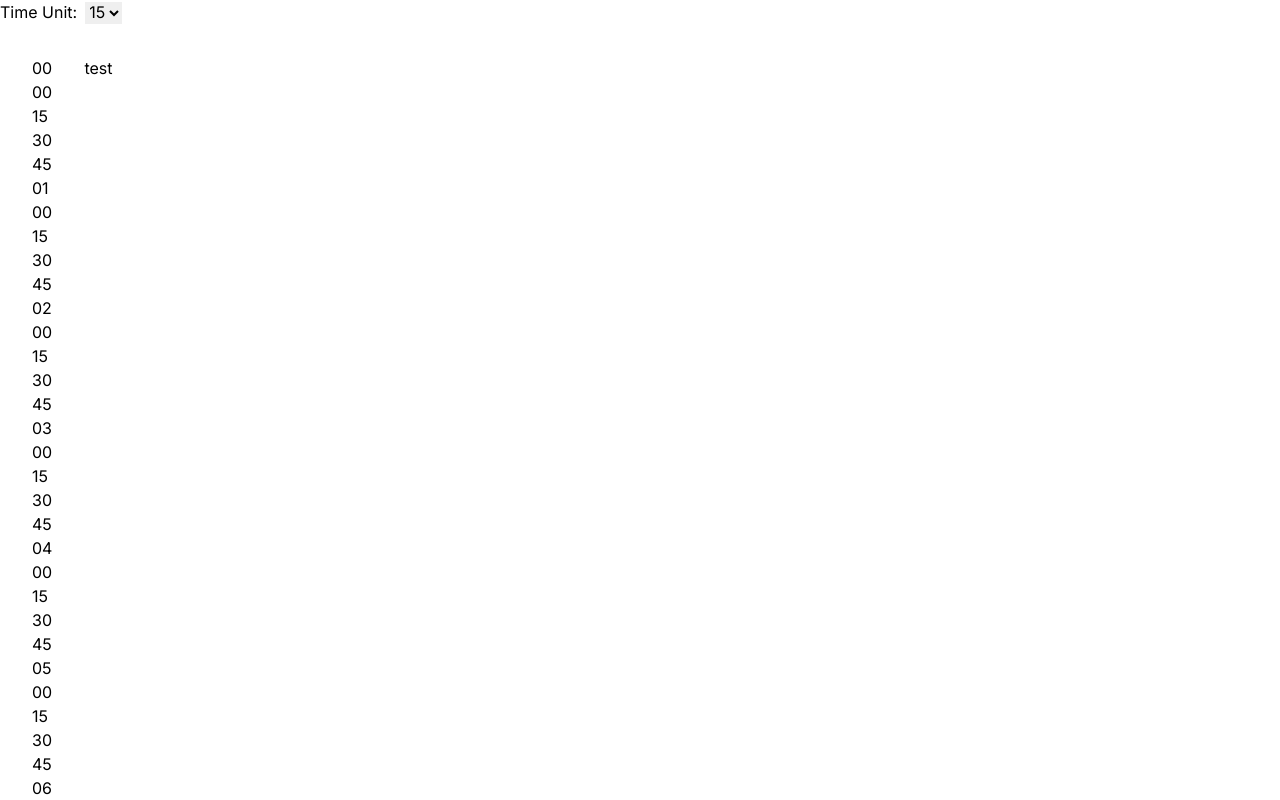
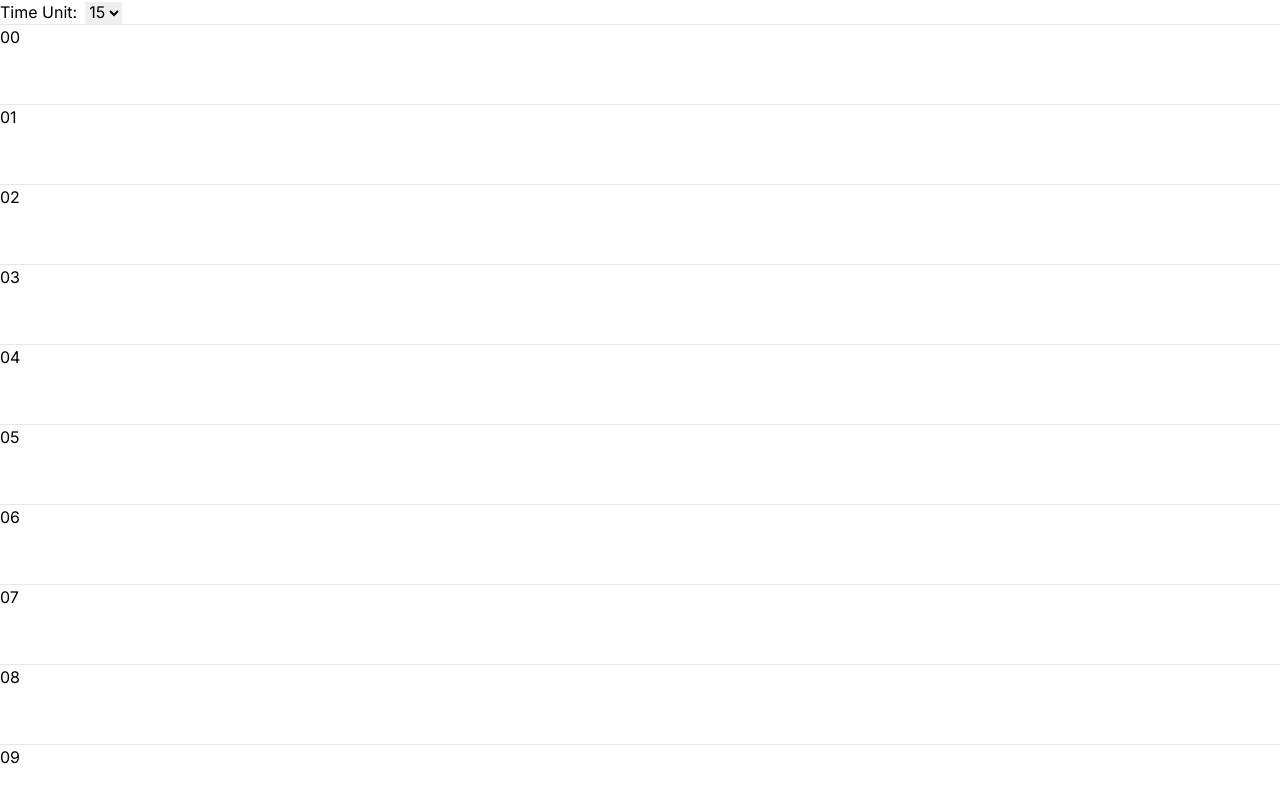
Before and after one commit to yoshikouki/timeline-component, a Next.js app: page / in a window 1280 px wide. Shown: the top 800 px of the page. Built offline with nearby package versions, Linux system fonts and the light colour scheme.

Commit message:
Refine TimeLine

```diff
--- a/src/app/Timeline.tsx
+++ b/src/app/Timeline.tsx
@@ -11,7 +11,6 @@ interface EventTime {
   start: Datetime;
   end: Datetime;
 }
-
 
 const formatTime = (time: number) => (time < 10 ? `0${time}` : `${time}`);
 const formatDateTime = (datetime: Datetime) => {
@@ -54,48 +53,44 @@ export default function Timeline() {
           <option value={15}>15</option>
         </select>
       </div>
-      <div className="flex p-4">
-        <div className="flex-none p-4">
-          <div>
+
+      <div className="relative h-full">
+        <div className="grid auto-cols-auto grid-rows-24 gap-0 absolute w-full">
           {Array.from({ length: 24 }, (_, hour) => {
             return (
-                <div key={`hour-${hour}`}>
-                  <span
+              <div
                 onClick={() => handleTimeClick(hour, 0)}
-                    className="my-2 cursor-pointer"
+                key={`hour-${hour}`}
+                className="h-20 border-t cursor-pointer "
               >
                 {formatTime(hour)}
-                  </span>
-                  <span>
+              </div>
+            );
+          })}
+        </div>
+
+        <div className="grid auto-cols-auto grid-rows-24 absolute gap-0 w-full">
+          {Array.from({ length: 24 }, (_, hour) => {
+            return (
+              <div
+                key={`minute-${hour}`}
+                className="h-20 flex flex-col"
+              >
                 {Array.from({ length: 60 / timeUnit }, (_, minuteIndex) => {
                   const minute = minuteIndex * timeUnit;
                   return (
                     <div
-                          key={`hour-${hour}-minute-${minuteIndex}`}
+                      key={`hour-${hour}-minute-${minute}`}
                       onClick={() => handleTimeClick(hour, minute)}
-                          className="cursor-pointer"
-                        >
-                          {formatTime(minute)}
-                        </div>
+                      className="cursor-pointer flex-grow"
+                    />
                   );
                 })}
-                  </span>
               </div>
             );
           })}
         </div>
       </div>
-        <div className="grow p-4">
-          test
-          {schedule.map((item, i) => (
-            <div key={i}>
-              {`Schedule ${i + 1}: Start at ${formatDateTime(
-                item.start
-              )}, End at ${formatDateTime(item.end)}`}
-            </div>
-          ))}
-        </div>
-      </div>
     </>
   );
 }
```
Lines whose indentation alone changed are shown as unchanged.
